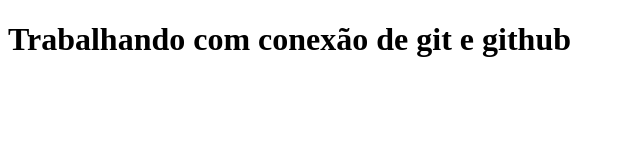
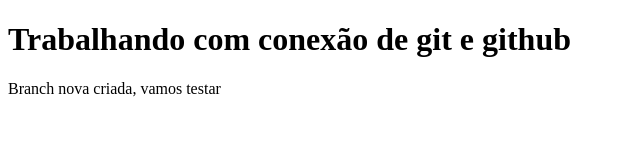
Before and after one commit to EnricoBS06/massa, a plain HTML site: page index.html in a window 1280 px wide. Shown: the whole page, without its empty margins (0-640 px from the left). Drawn offline with Linux system fonts and the light colour scheme.

Commit message:
Alterado o arquivo index.html

```diff
--- a/index.html
+++ b/index.html
@@ -8,5 +8,6 @@
 </head>
 <body>
     <h1> Trabalhando com conexão de git e github </h1>
+    <p>Branch nova criada, vamos testar</p>
 </body>
 </html>
```
